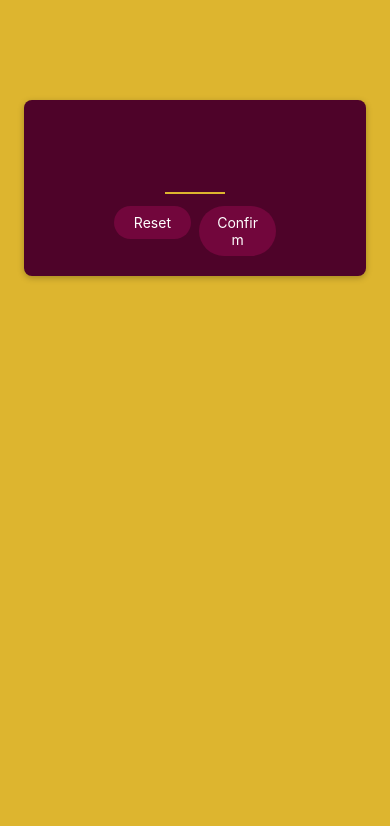
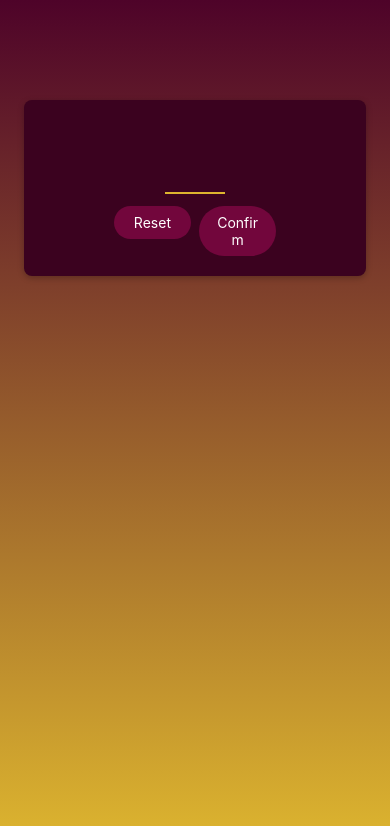
Before and after one commit to gbeto21/GuessMyNumber, a React Native app: screen / in a window 390 px wide. Shown: the top 826 px of the page. Built offline with nearby package versions, Linux system fonts and the light colour scheme.

Commit message:
Adding a Linear Gradient

```diff
--- a/App.js
+++ b/App.js
@@ -1,17 +1,20 @@
-import { View, StyleSheet } from 'react-native';
+import { StyleSheet } from 'react-native';
+import { LinearGradient } from 'expo-linear-gradient';
 import StartGameScreen from './screens/StartGameScreen';
 
 export default function App() {
   return (
-    <View style={styles.rootScreen}>
+    <LinearGradient
+      colors={['#4e0329', '#ddb52f']}
+      style={styles.rootScreen}
+    >
       <StartGameScreen />
-    </View>
+    </LinearGradient>
   );
 }
 
 const styles = StyleSheet.create({
   rootScreen: {
-    flex: 1,
-    backgroundColor: "#ddb52f"
+    flex: 1
   }
 });
--- a/package.json
+++ b/package.json
@@ -12,7 +12,8 @@
     "expo": "~52.0.37",
     "expo-status-bar": "~2.0.1",
     "react": "18.3.1",
-    "react-native": "0.76.7"
+    "react-native": "0.76.7",
+    "expo-linear-gradient": "~14.0.2"
   },
   "devDependencies": {
     "@babel/core": "^7.20.0"
--- a/screens/StartGameScreen.js
+++ b/screens/StartGameScreen.js
@@ -32,7 +32,7 @@ const styles = StyleSheet.create({
         marginTop: 100,
         marginHorizontal: 24,
         padding: 16,
-        backgroundColor: '#4e0329',
+        backgroundColor: '#3b021f',
         borderRadius: 8,
         elevation: 4, //Android only property
         shadowColor: 'black',
```
Also changed, not shown: 1 other file (tests, documents, lock files or other folders).
